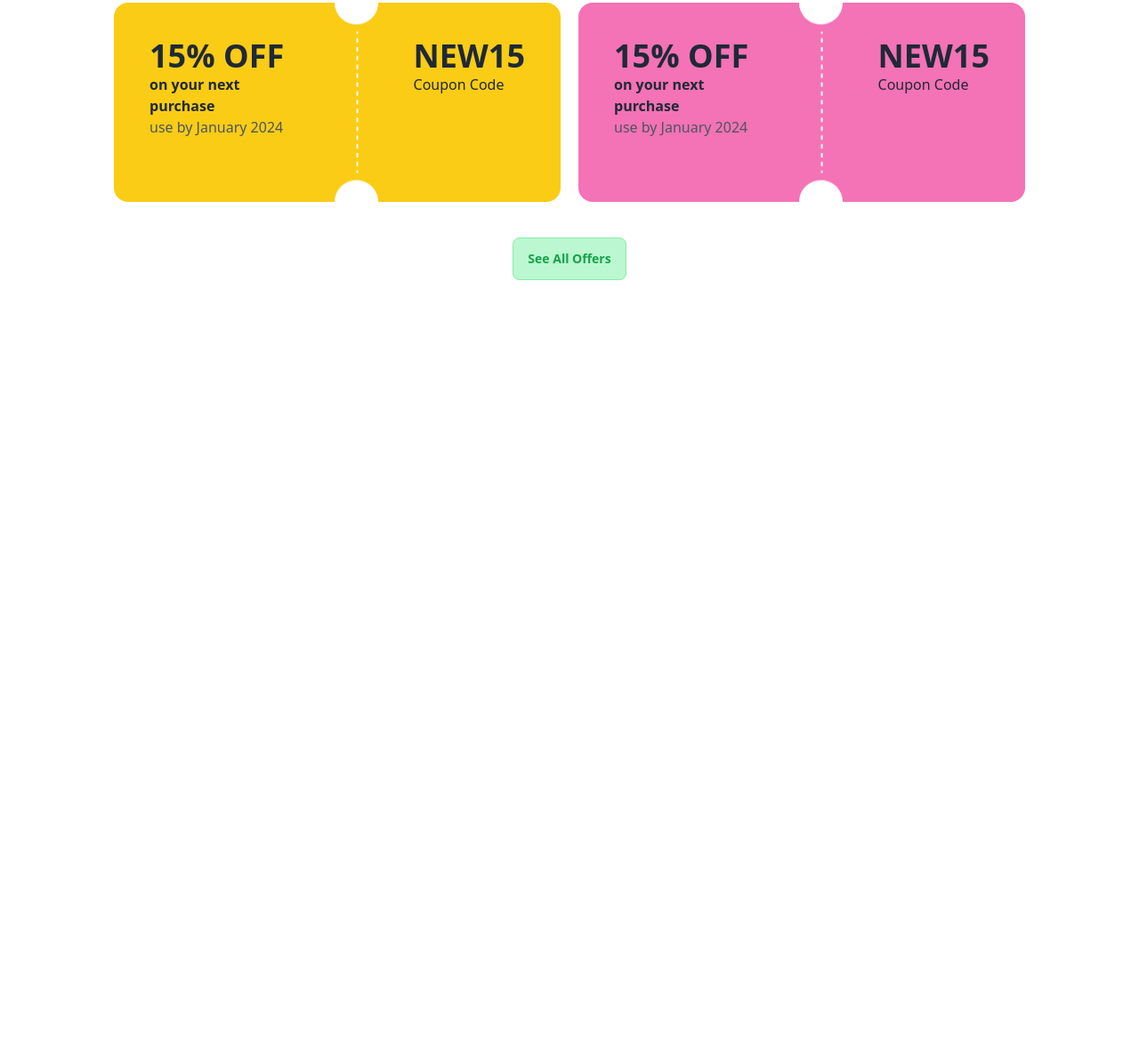
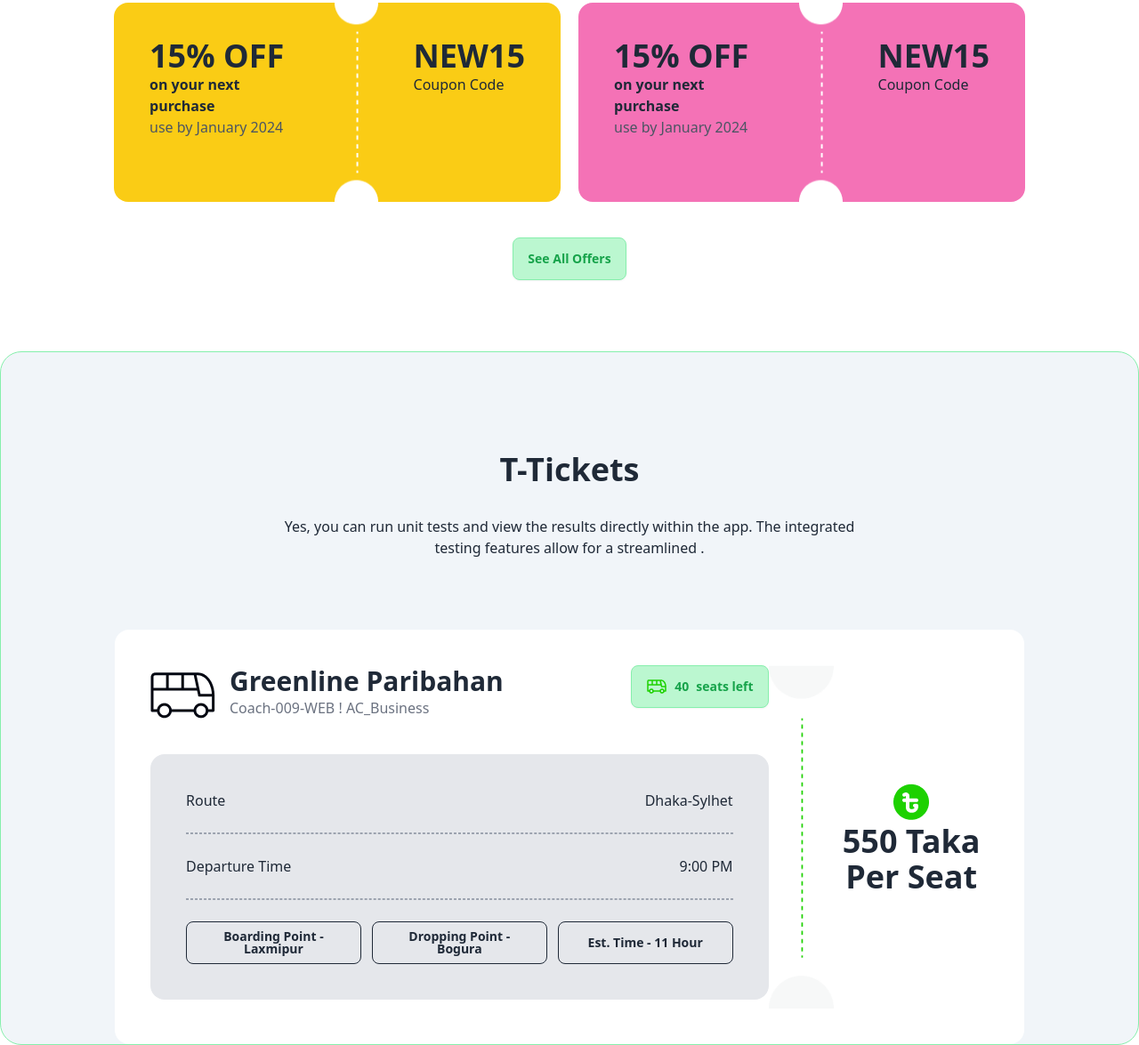
Before and after one commit to asaduzzamanayon01/B9A5, a plain HTML site: page index.html in a window 1280 px wide. Shown: the part 1077-2252 px from the top of the page at 89% size. Before the commit the page ends 1392 px from the top, so only its background shows below. Drawn offline with nearby package versions, Linux system fonts and the light colour scheme.

Commit message:
added ticket-section-container's first part

```diff
--- a/index.html
+++ b/index.html
@@ -55,7 +55,8 @@
 			</div>
 		</header>
 		<!-- main section -->
-		<main class="space-y-12 mx-32">
+		<main class="space-y-20">
+			<div class="best-offer-section-container mx-32">
 				<div class="best-offer-section space-y-10">
 					<h1 class="text-4xl text-center font-bold">Best offers for you</h1>
 					<div class="coupon-section mt-10 flex justify-center gap-5">
@@ -96,7 +97,91 @@
 						</button>
 					</div>
 				</div>
+			</div>
+
 			<!-- ticket system section -->
+			<div
+				class="ticket-section-container bg-slate-100 mt-20 border border-green-300 rounded-3xl"
+			>
+				<h1 class="font-bold text-4xl text-center mt-28">T-Tickets</h1>
+				<p class="font-normal text-center mt-8">
+					Yes, you can run unit tests and view the results directly within the
+					app. The integrated <br />
+					testing features allow for a streamlined .
+				</p>
+				<div
+					class="ticket-section-card-container mx-32 bg-white mt-20 rounded-2xl"
+				>
+					<div class="card-container flex p-10">
+						<div class="card-section-1 w-4/5">
+							<div
+								class="card-title-container flex flex-col justify-between space-y-10"
+							>
+								<div class="flex justify-between">
+									<div class="card-left-side flex gap-4">
+										<div class="bg-center mt-2">
+											<img src="images/bus-logo.png" alt="" />
+										</div>
+										<div class="">
+											<h2 class="font-bold text-3xl">Greenline Paribahan</h2>
+											<p class="text-gray-500">Coach-009-WEB ! AC_Business</p>
+										</div>
+									</div>
+									<div class="card-right-side text-lg">
+										<button
+											class="btn text-green-600 border-green-300 bg-green-200 active:bg-green-300 hover:bg-green-300"
+										>
+											<img src="images/bus-icon.png" alt="" />
+											<span id="seat-number text-lg">40</span>seats left
+										</button>
+									</div>
+								</div>
+								<div
+									class="card-body-section-container rounded-2xl bg-gray-200 p-10"
+								>
+									<div class="row-1 flex justify-between">
+										<p>Route</p>
+										<p>Dhaka-Sylhet</p>
+									</div>
+									<div class="border border-dashed border-gray-400 mt-6"></div>
+									<div class="row-2 flex justify-between mt-6">
+										<p>Departure Time</p>
+										<p>9:00 PM</p>
+									</div>
+									<div class="border border-dashed border-gray-400 mt-6"></div>
+									<div class="row-3 mt-6 flex justify-evenly gap-3">
+										<button class="btn btn-outline flex-1">
+											Boarding Point - Laxmipur
+										</button>
+										<button class="btn btn-outline flex-1">
+											Dropping Point - Bogura
+										</button>
+										<button class="btn btn-outline flex-1">
+											Est. Time - 11 Hour
+										</button>
+									</div>
+								</div>
+							</div>
+						</div>
+						<div class="divider-img">
+							<img src="images/info-devider.png" alt="" />
+						</div>
+						<div class="card-section-2 w-1/5 flex justify-center items-center">
+							<div class="flex flex-col justify-center items-center">
+								<div>
+									<img src="images/fare.png" alt="" />
+								</div>
+								<div>
+									<h1 class="font-extrabold text-4xl text-center">
+										550 Taka <br />
+										Per Seat
+									</h1>
+								</div>
+							</div>
+						</div>
+					</div>
+				</div>
+			</div>
 		</main>
 		<!-- footer section -->
 		<!-- script section -->
```
Lines whose indentation alone changed are shown as unchanged.
